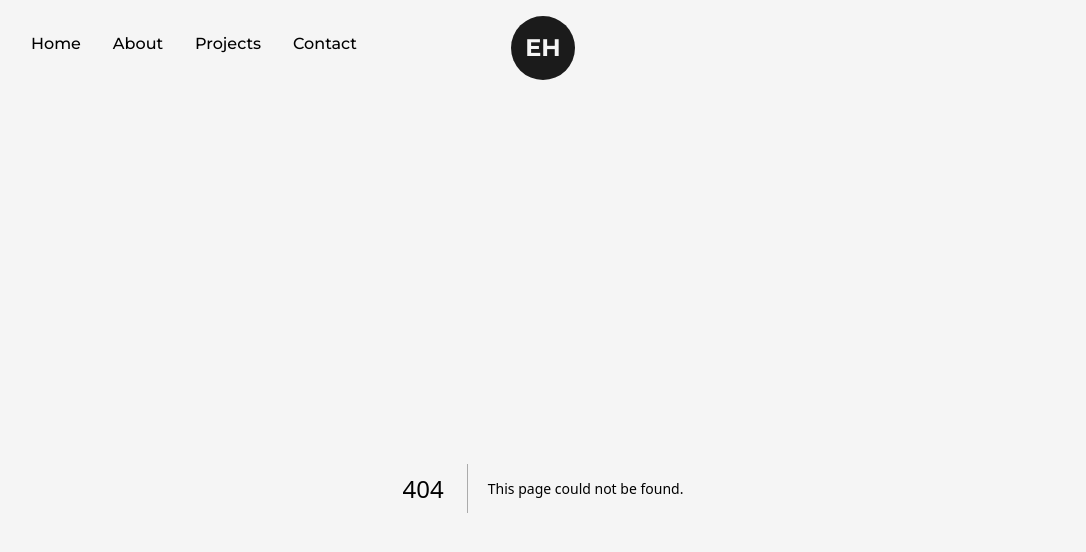
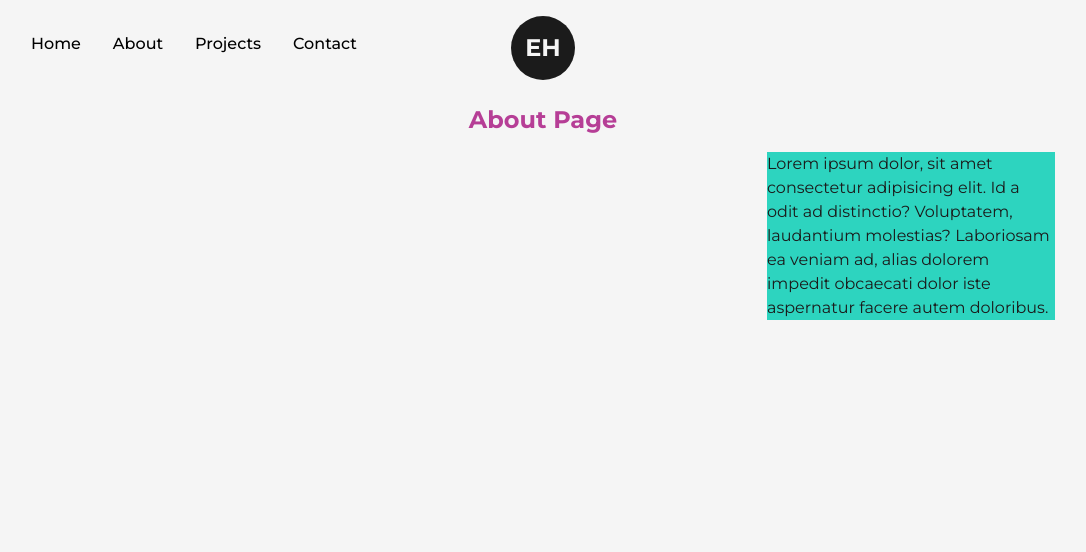
Before and after one commit to EmmettHintz/learn-next, a Next.js app: page /about in a window 1280 px wide. Before the commit this address had no page. Shown: the top 552 px of the page, without its empty margins (97-1183 px from the left). Built offline with nearby package versions, Linux system fonts and the light colour scheme.

Commit message:
Flex alignment practice in about

```diff
--- /dev/null
+++ b/src/pages/about.js
@@ -0,0 +1,18 @@
+import React from "react";
+
+const About = () => {
+  return (
+    <div>
+      <div className="flex justify-center">
+        <h1 className="w-fit h-16 text-primary text-center flex items-center text-2xl font-bold hover:text-primaryDark transition-all  duration-300 ">
+          About Page
+        </h1>
+      </div>
+      <div>
+        <p className="flex w-72 text-dark bg-teal-400 translate-x-[300%]">Lorem ipsum dolor, sit amet consectetur adipisicing elit. Id a odit ad distinctio? Voluptatem, laudantium molestias? Laboriosam ea veniam ad, alias dolorem impedit obcaecati dolor iste aspernatur facere autem doloribus.</p>
+      </div>
+    </div>
+  );
+};
+
+export default About;
```
